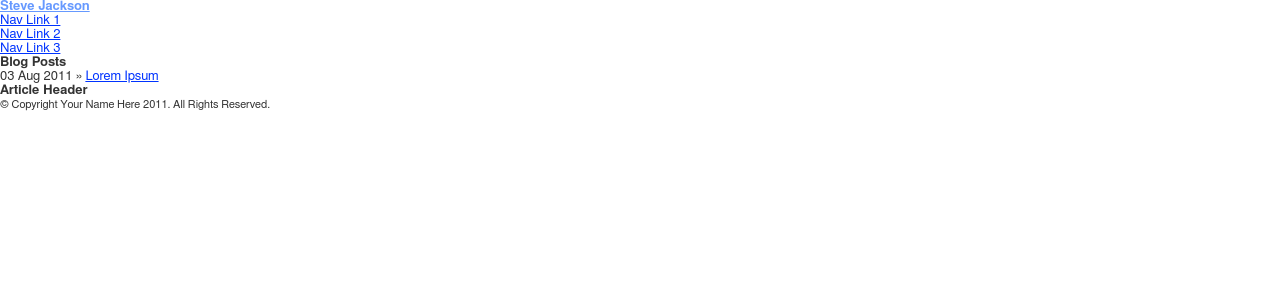
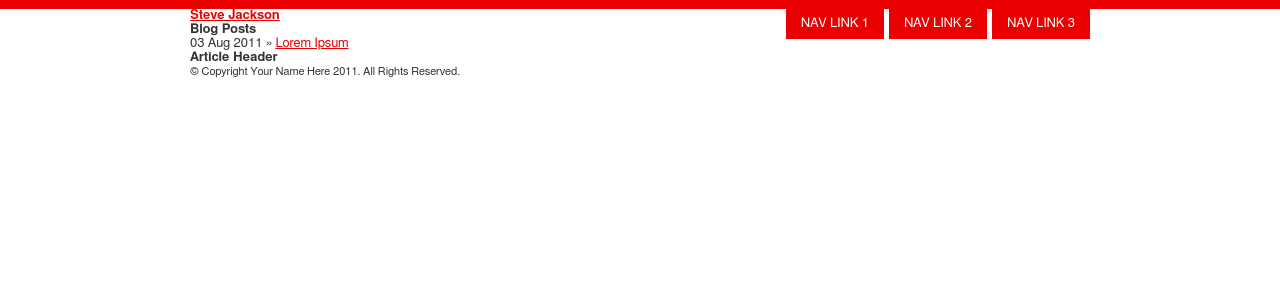
Before and after one commit to stevejackson/sjackson.net, a Jekyll site: the page built from index.html, in a window 1280 px wide. Shown: the top 300 px of the page. Built offline with Jekyll 4.4.1, drawn with Linux system fonts in a browser that asks for light colours; Markdown is read by kramdown in place of the engine named in the settings.

Commit message:
initial nav layout

```diff
--- a/_layouts/default.html
+++ b/_layouts/default.html
@@ -42,21 +42,23 @@
 
 <body>
 
-<div class="wrapper">
+<div id="top-bar"></div>
+
+<div id="wrapper">
 
 	<header>
 
 		<h1><a href="/">Steve Jackson</a></h1>
 
-		<nav>
+		<div id='nav'>
 
-			<ol>
+			<ul>
 				<li><a href="">Nav Link 1</a></li>
 				<li><a href="">Nav Link 2</a></li>
 				<li><a href="">Nav Link 3</a></li>
-			</ol>
+			</ul>
 
-		</nav>
+		</div>
 
 		<section id='content'>
 
--- a/css/layout.css
+++ b/css/layout.css
@@ -1,36 +1,66 @@
+#top-bar {
+  width: 100%;
+  height: 9px;
+  background: #ea0000; }
+
+#wrapper {
+  position: relative;
+  width: 900px;
+  margin: 0 auto; }
+
 #nav {
-  background: black;
-  width: 400px;
-  height: 20px; }
+  position: absolute;
+  right: 0px;
+  top: 0px;
+  display: block; }
+  #nav ul {
+    width: 100%;
+    list-style: none;
+    display: block; }
+    #nav ul li {
+      float: left;
+      margin-left: 3px;
+      margin-left: 5px;
+      padding: 8px 15px 8px 15px;
+      background: #ea0000;
+      color: white; }
+      #nav ul li:hover {
+        background: #ff3838; }
+      #nav ul li a {
+        display: block;
+        text-decoration: none;
+        text-transform: uppercase;
+        color: white; }
 
 a {
-  color: #03f; }
+  color: #ea0000; }
 
 a:hover {
-  color: #69f; }
+  text-decoration: underline; }
 
-/* Custom text-selection colors (remove any text shadows: twitter.com/miketaylr/status/12228805301) */
 ::-moz-selection {
-  background: #fcd700;
+  background: #ea0000;
   color: #fff;
   text-shadow: none; }
 
 ::selection {
-  background: #fcd700;
+  background: #ea0000;
   color: #fff;
   text-shadow: none; }
 
-/*	j.mp/webkit-tap-highlight-color */
 a:link {
-  -webkit-tap-highlight-color: #fcd700; }
+  -webkit-tap-highlight-color: #ea0000; }
 
 ins {
-  background-color: #fcd700;
+  background-color: #ea0000;
   color: #000;
   text-decoration: none; }
 
 mark {
-  background-color: #fcd700;
+  background-color: #ea0000;
   color: #000;
   font-style: italic;
   font-weight: bold; }
+
+.clear {
+  clear: both; }
```
Also changed, not shown: css/layout.scss (+62 -13 lines).
